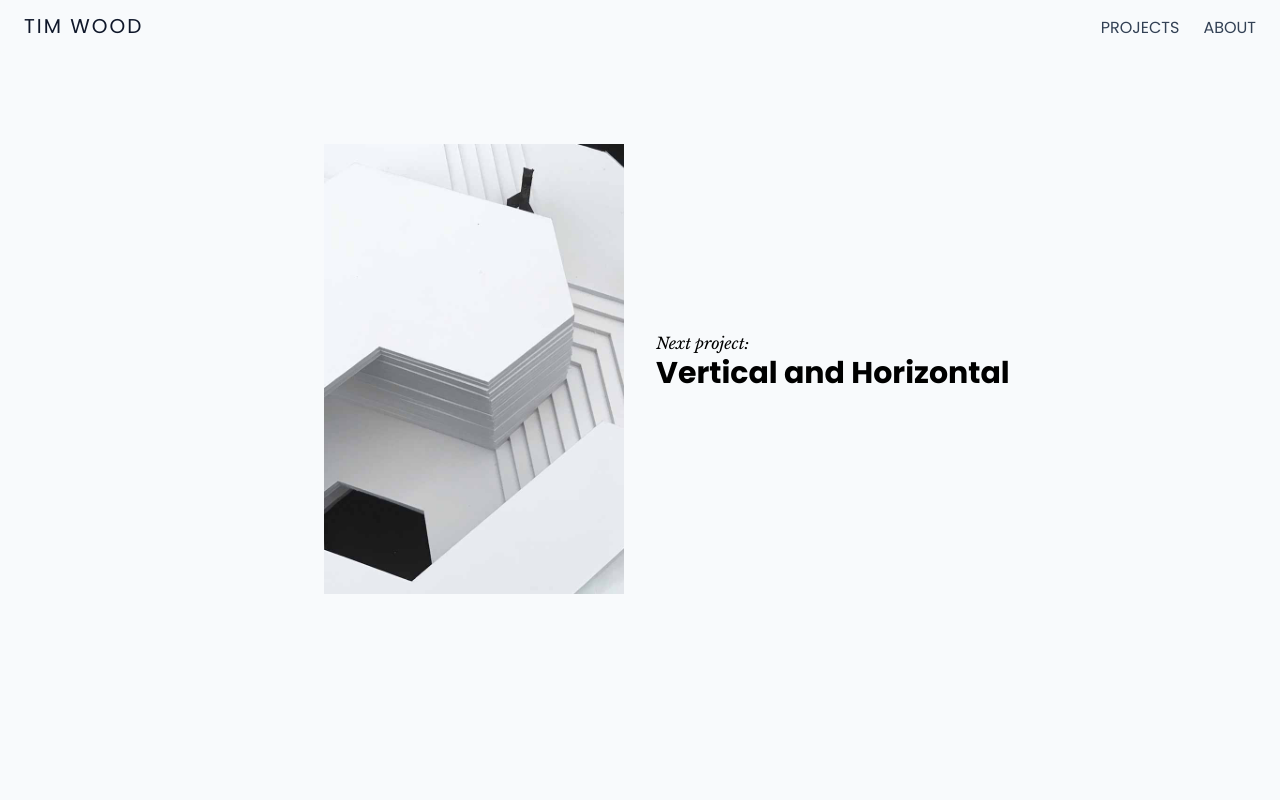
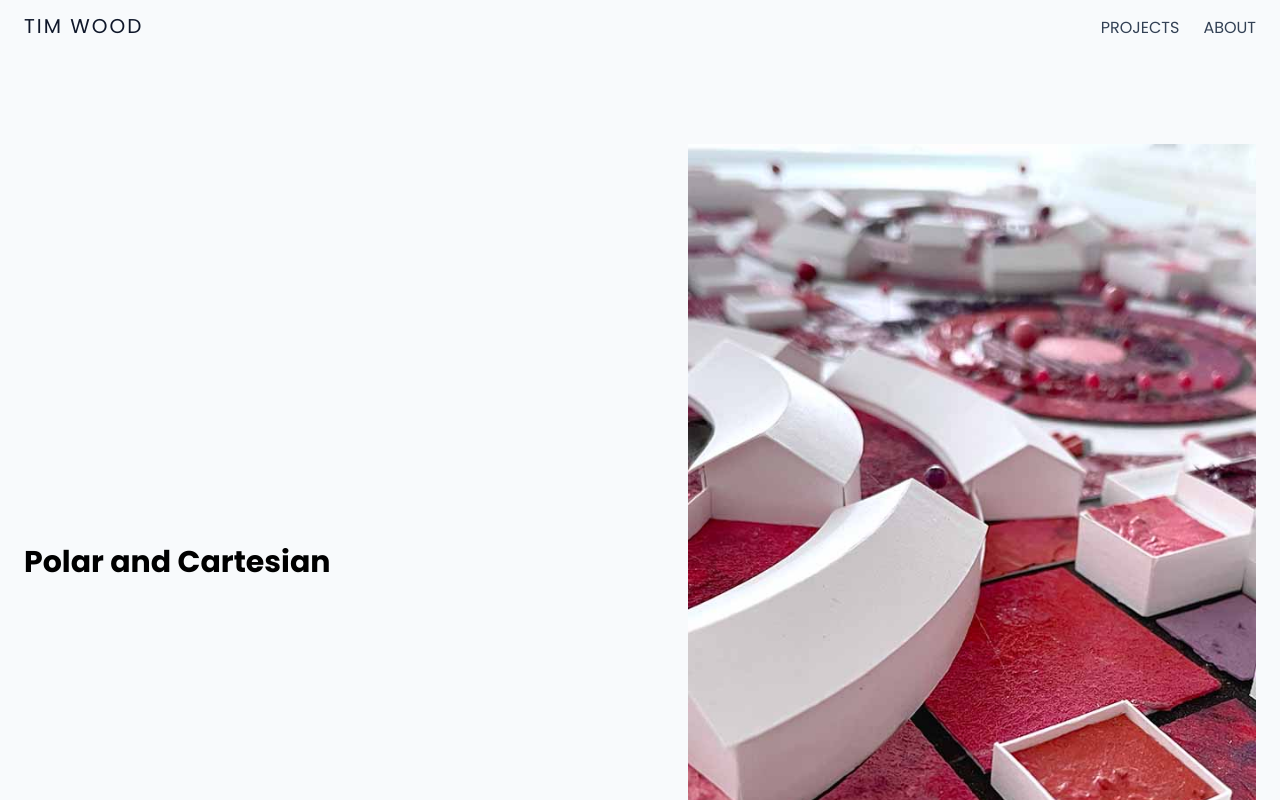
Before and after one commit to timrwood/portfolio, a SvelteKit app: page /projects/polar-and-cartesian in a window 1280 px wide. Shown: the top 800 px of the page. Built offline with nearby package versions, Linux system fonts and the light colour scheme.

Commit message:
Add placeholder intros

```diff
--- a/src/routes/projects/chicago-frame/+page.svelte
+++ b/src/routes/projects/chicago-frame/+page.svelte
@@ -1,7 +1,9 @@
 <script lang="ts">
-  import { NextProject } from '$lib/projects';
+  import { Intro, NextProject } from '$lib/projects';
 
   import project from './project';
 </script>
 
+<Intro {project} />
+
 <NextProject {project} />
--- a/src/routes/projects/museum-market/+page.svelte
+++ b/src/routes/projects/museum-market/+page.svelte
@@ -1,7 +1,9 @@
 <script lang="ts">
-  import { NextProject } from '$lib/projects';
+  import { Intro, NextProject } from '$lib/projects';
 
   import project from './project';
 </script>
 
+<Intro {project} />
+
 <NextProject {project} />
--- a/src/routes/projects/polar-and-cartesian/+page.svelte
+++ b/src/routes/projects/polar-and-cartesian/+page.svelte
@@ -1,7 +1,9 @@
 <script lang="ts">
-  import { NextProject } from '$lib/projects';
+  import { Intro, NextProject } from '$lib/projects';
 
   import project from './project';
 </script>
 
+<Intro {project} />
+
 <NextProject {project} />
--- a/src/routes/projects/polar-and-cartesian/project.ts
+++ b/src/routes/projects/polar-and-cartesian/project.ts
@@ -4,7 +4,7 @@ import coverImage from './images/cover.jpg';
 
 export default {
   slug: 'polar-and-cartesian',
-  title: 'Polars and Cartesian',
+  title: 'Polar and Cartesian',
   coverImage,
   introImage: coverImage,
   subtitle: [],
--- a/src/routes/projects/single-parent/+page.svelte
+++ b/src/routes/projects/single-parent/+page.svelte
@@ -1,7 +1,9 @@
 <script lang="ts">
-  import { NextProject } from '$lib/projects';
+  import { Intro, NextProject } from '$lib/projects';
 
   import project from './project';
 </script>
 
+<Intro {project} />
+
 <NextProject {project} />
--- a/src/routes/projects/the-monastic-path/+page.svelte
+++ b/src/routes/projects/the-monastic-path/+page.svelte
@@ -1,7 +1,9 @@
 <script lang="ts">
-  import { NextProject } from '$lib/projects';
+  import { Intro, NextProject } from '$lib/projects';
 
   import project from './project';
 </script>
 
+<Intro {project} />
+
 <NextProject {project} />
--- a/src/routes/projects/vertical-and-horizontal/+page.svelte
+++ b/src/routes/projects/vertical-and-horizontal/+page.svelte
@@ -1,7 +1,9 @@
 <script lang="ts">
-  import { NextProject } from '$lib/projects';
+  import { Intro, NextProject } from '$lib/projects';
 
   import project from './project';
 </script>
 
+<Intro {project} />
+
 <NextProject {project} />
```
